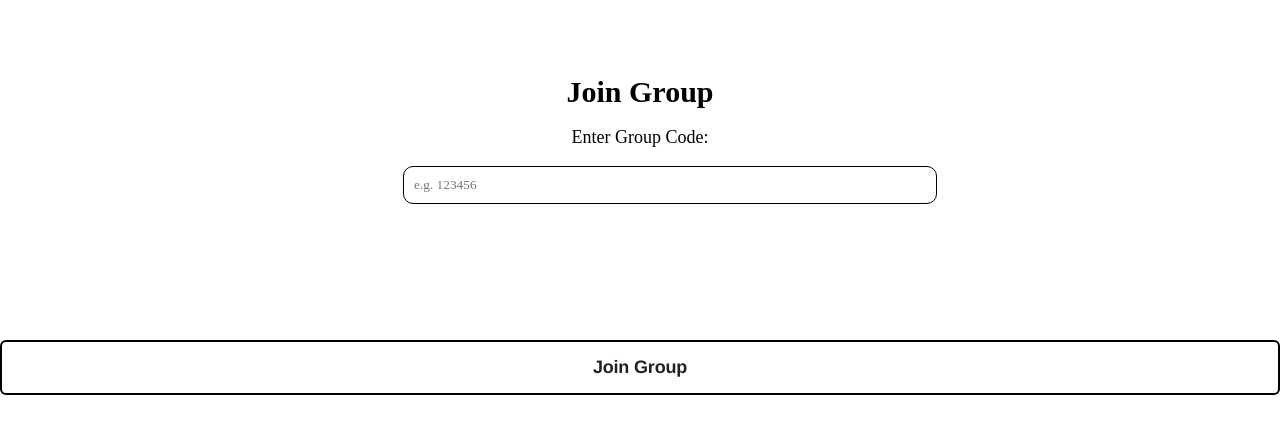
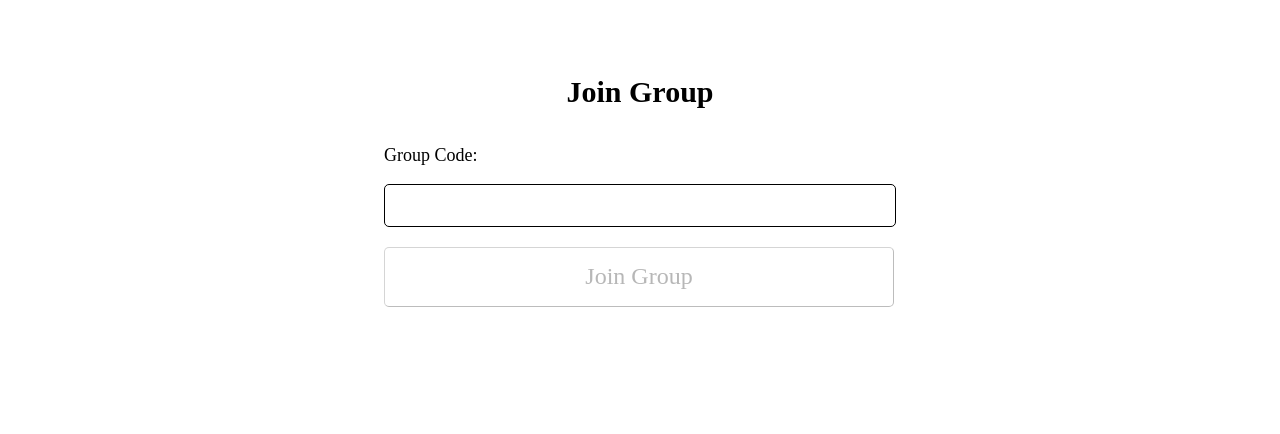
Before and after one commit to GT-WebDev-Group-Planning/group-planning-v1, a React (Create React App) app in the folder client/: page /joingroup in a window 1280 px wide. Shown: the top 434 px of the page. Built offline with nearby package versions, Linux system fonts and the light colour scheme.

Commit message:
join groups works

```diff
--- a/client/src/pages/join_group/CreateGroup.js
+++ b/client/src/pages/join_group/CreateGroup.js
@@ -16,10 +16,11 @@ const CreateGroup = ({ userEmail, handleEmailChange }) => {
         const data = {
             name,
             code,
-            description
+            description,
+            userEmail
         };
         setLoading(true);
-        axios.post('http://localhost:5000/group', data)
+        axios.post('http://localhost:5000/creategroup', data)
         .then (() => {
             enqueueSnackbar('Group Created Successfully', {variant: 'success'});
             navigate('/group');
--- a/client/src/pages/join_group/JoinGroup.js
+++ b/client/src/pages/join_group/JoinGroup.js
@@ -1,19 +1,59 @@
-import React, { useState } from 'react'
-import "./group.css"
+import React, { useState } from 'react';
+import './group.css';
+import { useNavigate } from 'react-router-dom';
+import axios from 'axios';
+import { useSnackbar } from 'notistack';
 
 const JoinGroup = ({ userEmail, handleEmailChange }) => {
-    const [code, setCode] = useState("");
-    return (
-      <div className="centered">
-        <h2>Join Group</h2>
-        <p className="input-text">Enter Group Code: </p>
-        <input type="text" value={code} placeholder="e.g. 123456"/>
-        <p>{code}</p>
-        <button className="button">
+  const [code, setCode] = useState('');
+  const navigate = useNavigate();
+  const { enqueueSnackbar } = useSnackbar();
+
+  const handleAddGroup = () => {
+    const data = {
+      code,
+      userEmail,
+    };
+    axios
+      .post('http://localhost:5000/joingroup', data)
+      .then(() => {
+        enqueueSnackbar('Group Joined Successfully', { variant: 'success' });
+        navigate('/group');
+      })
+      .catch((error) => {
+        enqueueSnackbar('Code does not exist', { variant: 'error' });
+        console.log(error);
+      });
+  };
+
+  const handleCodeChange = (event) => {
+    setCode(event.target.value);
+  };
+
+  return (
+    <div className="centered">
+      <h2>Join Group</h2>
+      <br />
+      <div className="inputs-col">
+        <div className="input-row">
+          <p className="input-text">Group Code: </p>
+          <input
+            type="text"
+            value={code}
+            onChange={handleCodeChange}
+            className="create-input"
+          />
+        </div>
+        <button
+          className="create-button"
+          onClick={handleAddGroup}
+          disabled={!code.trim()}
+        >
           Join Group
         </button>
       </div>
-    );
-}
+    </div>
+  );
+};
 
-export default JoinGroup
+export default JoinGroup;
--- a/client/src/server/db/actions/createGroup.js
+++ b/client/src/server/db/actions/createGroup.js
@@ -5,10 +5,10 @@ require('dotenv').config();
 async function createGroup(groupData, res) {
   await connectDB(process.env.MONGO_URI);
   try {
-    const { code, name, description } = groupData;
+    const { code, name, description, userEmail } = groupData;
     const members = [];
-    const events = [];
-    const group = new Group({ code, name, description, members, events });
+    members.push(userEmail);
+    const group = new Group({ code, name, description, members });
     await group.save();
     return true;
   } catch (error) {
--- a/client/src/server/db/models/group.js
+++ b/client/src/server/db/models/group.js
@@ -9,8 +9,7 @@ const groupSchema = new Schema({
     },
     name: String,
     description: String,
-    members: [{ userId: Number }],
-    events: [{ eventId: Number }],
+    members: [String]
 });
 
 module.exports = mongoose.model('Group', groupSchema);
```
Also changed, not shown: client/src/server/app.js (+12 -1 lines), client/src/server/db/actions/joinGroup.js (added, +26 -0 lines).
